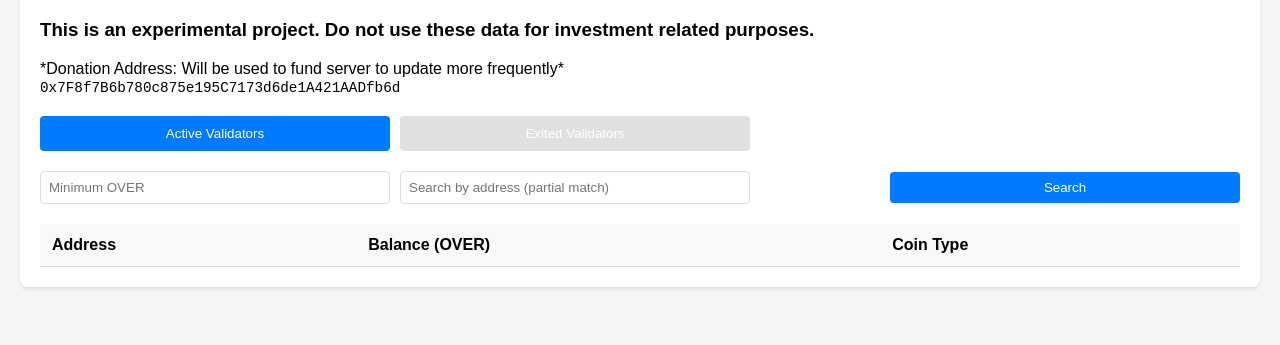
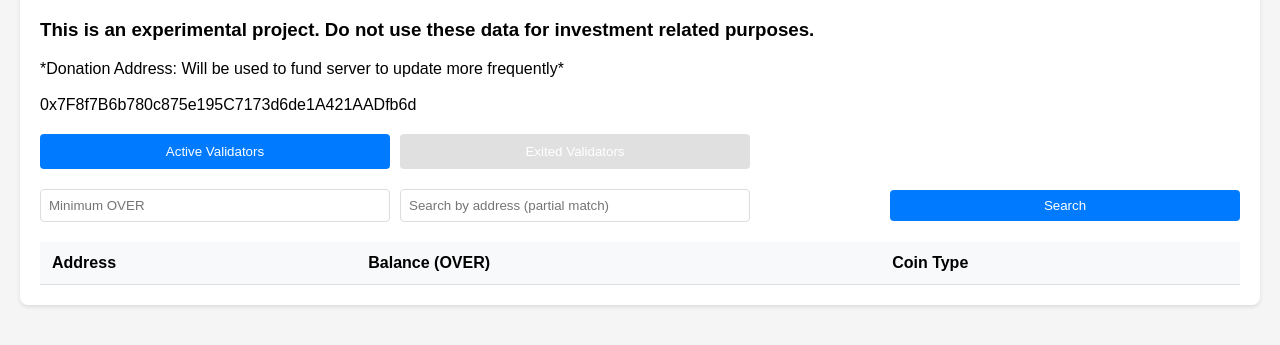
Before and after one commit to tkpokt01/valsearch, a website: page public/index.html in a window 1280 px wide. Shown: the part 101-446 px from the top of the page. Drawn offline with Linux system fonts and the light colour scheme.

Commit message:
Snapshot

```diff
--- a/public/index.html
+++ b/public/index.html
@@ -12,8 +12,8 @@
         <h3>This is an experimental project. Do not use these data for investment related purposes.</h3>
 <p>
     *Donation Address: Will be used to fund server to update more frequently*
-    <br>
-    <code style="font-size: 1.1em; color: black;">0x7F8f7B6b780c875e195C7173d6de1A421AADfb6d</code>
+    <br><br>
+    0x7F8f7B6b780c875e195C7173d6de1A421AADfb6d
 </p>
 
         <div class="mode-toggle">
```
